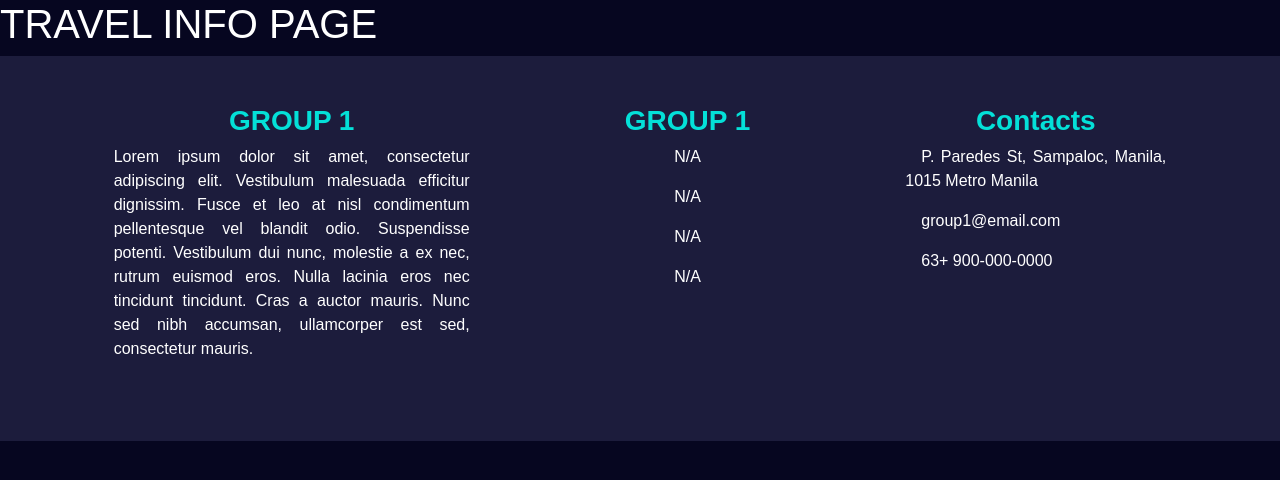
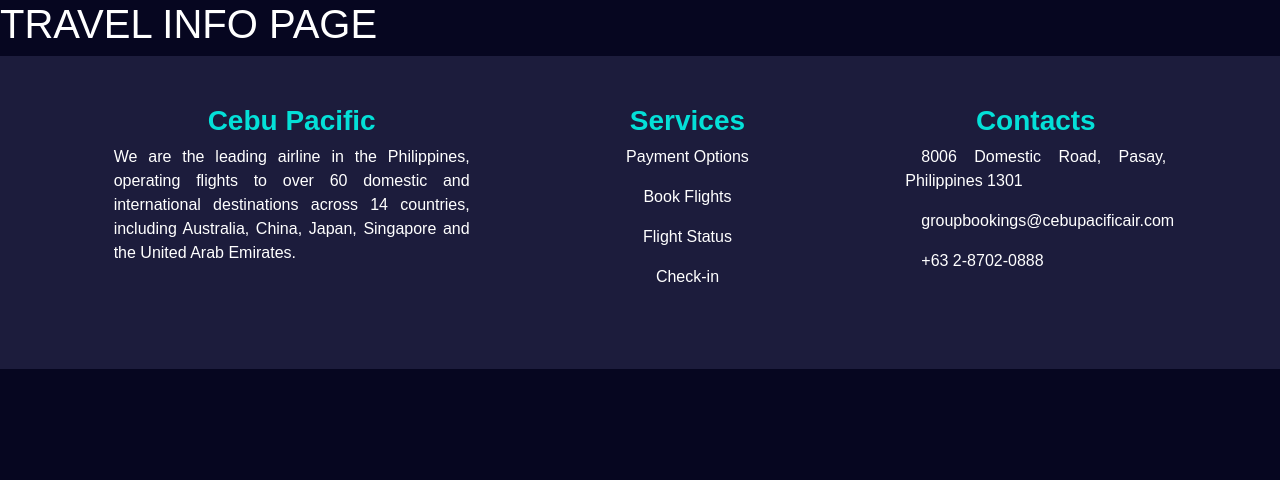
Before and after one commit to Ezk1e/WST-TX32-A1-Tiratira, a CodeIgniter 4 app: the page made by app/Views/infoPage.php in a window 1280 px wide. Shown: the part 58-538 px from the top of the page. Run offline with PHP 8.4 and a stand-in for CodeIgniter, Linux system fonts and the light colour scheme; the template is opened without the code that fills it, so the values that code supplies are empty; some libraries are stand-ins or nearby versions.

Commit message:
Refactor: Added footer_info component for Landing, About, and Info Pages

```diff
--- /dev/null
+++ b/app/Views/components/footer_info.php
@@ -0,0 +1,26 @@
+<!-- Footer -->
+<div class="darkblue pb-3">
+    <div class = "container text-center text-md-left mb-5">
+        <div class ="row card-footer border-white border-opacity-10">
+            <div class="mx-auto pt-5 col-md-4 col-lg-4 col-xl-4">
+                <h3 class = "fw-bold cyan">Cebu Pacific</h3>
+                <p>We are the leading airline in the Philippines, operating flights to over 60 domestic and international destinations across 14 countries, including Australia, China, Japan, Singapore and the United Arab Emirates.</p>
+            </div>
+
+            <div class="mx-auto pt-5 col-4 col-sm-3 col-md-3 col-lg-3 col-xl-3">
+                <h3 class = "fw-bold cyan">Services</h3>
+                <p class = "center">Payment Options</p>
+                <p class = "center">Book Flights</p>
+                <p class = "center">Flight Status</p>
+                <p class = "center">Check-in</p>
+            </div>
+
+            <div class="mx-auto pt-5 col-8 col-sm-9 col-md-3 col-lg-3 col-xl-3">
+                <h3 class = "fw-bold cyan">Contacts</h3>
+                <p><i class="fa fa-home me-3" aria-hidden="true"></i>8006 Domestic Road, Pasay, Philippines 1301</p>
+                <p><i class="fa fa-envelope me-3" aria-hidden="true"></i>groupbookings@cebupacificair.com</p>
+                <p><i class="fa fa-phone me-3" aria-hidden="true"></i>+63 2-8702-0888</p>
+            </div>
+        </div>
+    </div>
+</div>
--- a/app/Views/infoPage.php
+++ b/app/Views/infoPage.php
@@ -18,30 +18,6 @@
         <h1>TRAVEL INFO PAGE</h1>
 
         <!-- Footer -->
-        <div class="darkblue pb-3">
-            <div class = "container text-center text-md-left mb-5">
-                <div class ="row card-footer border-white border-opacity-10">
-                    <div class="mx-auto pt-5 col-md-4 col-lg-4 col-xl-4">
-                        <h3 class = "fw-bold cyan">GROUP 1</h3>
-                        <p>Lorem ipsum dolor sit amet, consectetur adipiscing elit. Vestibulum malesuada efficitur dignissim. Fusce et leo at nisl condimentum pellentesque vel blandit odio. Suspendisse potenti. Vestibulum dui nunc, molestie a ex nec, rutrum euismod eros. Nulla lacinia eros nec tincidunt tincidunt. Cras a auctor mauris. Nunc sed nibh accumsan, ullamcorper est sed, consectetur mauris.</p>
-                    </div>
-
-                    <div class="mx-auto pt-5 col-4 col-sm-3 col-md-3 col-lg-3 col-xl-3">
-                        <h3 class = "fw-bold cyan">GROUP 1</h3>
-                        <p class = "center">N/A</p>
-                        <p class = "center">N/A</p>
-                        <p class = "center">N/A</p>
-                        <p class = "center">N/A</p>
-                    </div>
-
-                    <div class="mx-auto pt-5 col-8 col-sm-9 col-md-3 col-lg-3 col-xl-3">
-                        <h3 class = "fw-bold cyan">Contacts</h3>
-                        <p><i class="fa fa-home me-3" aria-hidden="true"></i>P. Paredes St, Sampaloc, Manila, 1015 Metro Manila</p>
-                        <p><i class="fa fa-envelope me-3" aria-hidden="true"></i>group1@email.com</p>
-                        <p><i class="fa fa-phone me-3" aria-hidden="true"></i>63+ 900-000-0000</p>
-                    </div>
-                </div>
-            </div>
-        </div>
+        <?= $this->include('components/footer_info') ?>
     </body>
 </html>
```
Also changed, not shown: app/Views/aboutPage.php (+1 -25 lines), app/Views/landingPage.php (+1 -25 lines).
